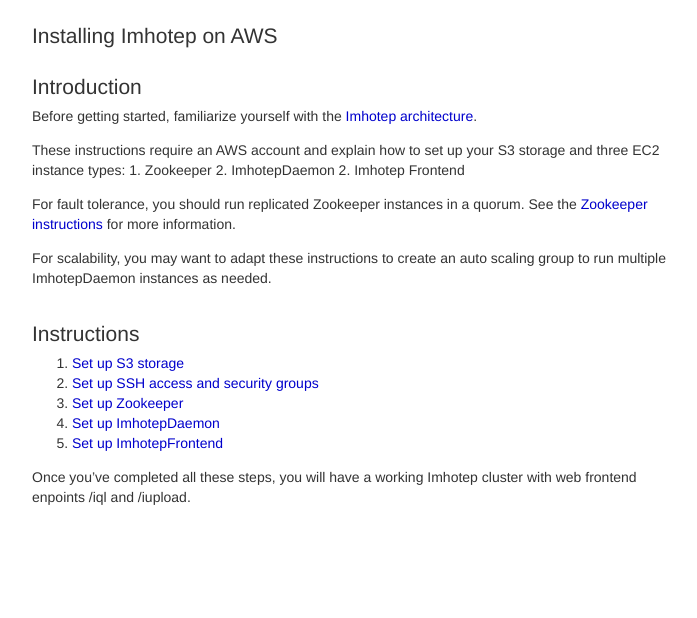
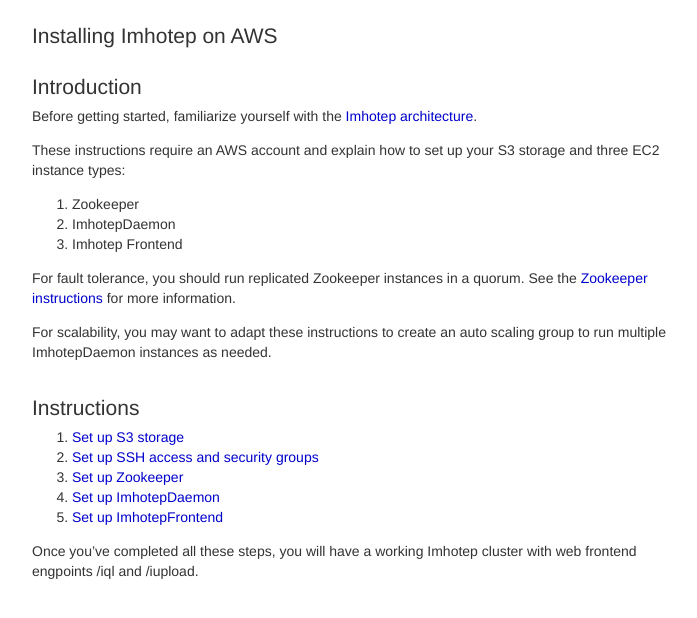
Before and after one commit to indeedeng-alpha/imhotep-docs, a Jekyll site: the page built from docs/aws/index.md, in a window 1280 px wide. Shown: the top 618 px of the page, without its empty margins (38-735 px from the left). Built offline with Jekyll 4.4.1, drawn with Linux system fonts in a browser that asks for light colours; nearby versions of some CDN libraries.

Commit message:
various fixes

```diff
--- a/docs/aws/index.md
+++ b/docs/aws/index.md
@@ -9,9 +9,10 @@
 Before getting started, familiarize yourself with the [Imhotep architecture](../architecture-overview/).
 
 These instructions require an AWS account and explain how to set up your S3 storage and three EC2 instance types:
-    1. Zookeeper
-    2. ImhotepDaemon
-    2. Imhotep Frontend
+
+1. Zookeeper
+1. ImhotepDaemon
+1. Imhotep Frontend
 
 For fault tolerance, you should run replicated Zookeeper instances in a quorum. See the [Zookeeper instructions](http://archive.cloudera.com/cdh5/cdh/5/zookeeper/zookeeperStarted.html) for more information.
 
@@ -25,4 +26,4 @@
 1. [Set up ImhotepDaemon](imhotep-daemon/)
 1. [Set up ImhotepFrontend](imhotep-frontend/)
 
-Once you've completed all these steps, you will have a working Imhotep cluster with web frontend enpoints /iql and /iupload.
+Once you've completed all these steps, you will have a working Imhotep cluster with web frontend engpoints /iql and /iupload.
```
Also changed, not shown: docs/aws/imhotep-frontend.md (+1 -1 lines), docs/aws/s3-storage.md (+1 -1 lines).
